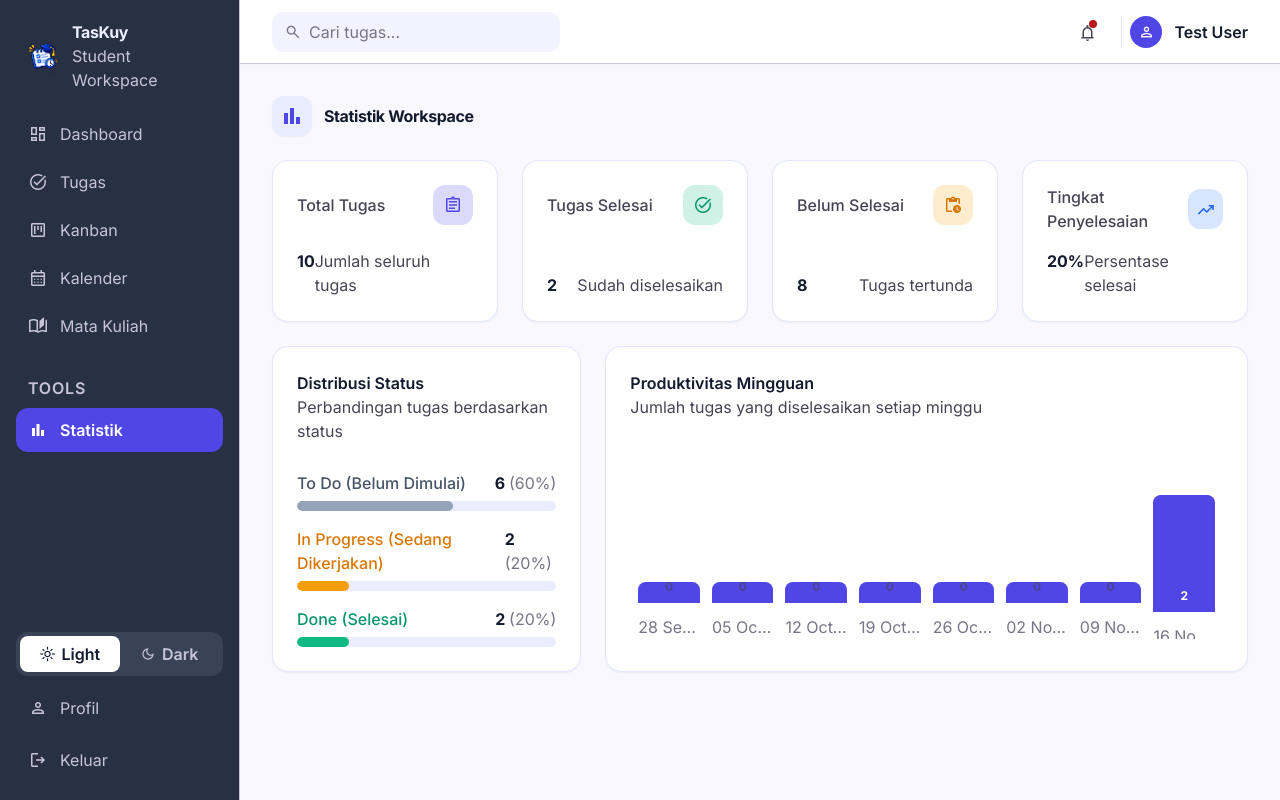
After one commit to Subs-ajah-1924/Kelompok_Sigma, a Laravel app: page /statistics in a window 1280 px wide. The commit adds this page. Run offline with Laravel 12, Linux system fonts and the light colour scheme; a user stored in the database is signed in; data comes from the database, SQL or seed files in the repository; style sheets or scripts are compiled from the project's sources; some libraries are stand-ins or nearby versions.

Commit message:
Ganti Workspace Views jadi TOOLS, hapus Semua Tugas, tambah fitur Statistik

```diff
--- /dev/null
+++ b/app/Http/Controllers/StatisticsController.php
@@ -0,0 +1,51 @@
+<?php
+
+namespace App\Http\Controllers;
+
+use Illuminate\View\View;
+
+class StatisticsController extends Controller
+{
+    public function __invoke(): View
+    {
+        $user = auth()->user();
+
+        $totalTasks = $user->tasks()->count();
+        $doneCount = $user->tasks()->where('status', 'done')->count();
+        $todoCount = $user->tasks()->where('status', '!=', 'done')->count();
+        $completionRate = $totalTasks > 0 ? round(($doneCount / $totalTasks) * 100, 1) : 0;
+
+        // Produktivitas mingguan (jumlah tugas selesai per minggu, misal 8 minggu terakhir)
+        $weeklyProductivity = [];
+        for ($i = 7; $i >= 0; $i--) {
+            $startOfWeek = now()->subWeeks($i)->startOfWeek();
+            $endOfWeek = now()->subWeeks($i)->endOfWeek();
+
+            $count = $user->tasks()
+                ->where('status', 'done')
+                ->whereBetween('updated_at', [$startOfWeek, $endOfWeek])
+                ->count();
+
+            $weeklyProductivity[] = [
+                'week' => $startOfWeek->format('d M').' - '.$endOfWeek->format('d M'),
+                'count' => $count,
+            ];
+        }
+
+        // Distribusi status
+        $statusCounts = [
+            'todo' => $user->tasks()->where('status', 'todo')->count(),
+            'in_progress' => $user->tasks()->where('status', 'in_progress')->count(),
+            'done' => $doneCount,
+        ];
+
+        return view('statistics.index', compact(
+            'totalTasks',
+            'doneCount',
+            'todoCount',
+            'completionRate',
+            'weeklyProductivity',
+            'statusCounts'
+        ));
+    }
+}
--- a/resources/views/layouts/app.blade.php
+++ b/resources/views/layouts/app.blade.php
@@ -117,11 +117,14 @@
                     </nav>
 
                     <div class="pt-2">
-                        <p class="px-3 font-label-sm text-label-sm text-outline-variant dark:text-slate-500 font-semibold tracking-wider uppercase mb-2">Workspace Views</p>
+                        <p class="px-3 font-label-sm text-label-sm text-outline-variant dark:text-slate-500 font-semibold tracking-wider uppercase mb-2">TOOLS</p>
                         <nav class="flex flex-col gap-1">
-                            <a href="{{ route('tasks.index') }}" class="flex items-center gap-3 px-3 py-2 rounded-xl font-label-lg text-label-lg text-outline-variant dark:text-slate-400 hover:bg-surface-container-highest/10 dark:hover:bg-slate-800/60 hover:text-inverse-on-surface dark:hover:text-slate-100 transition-all">
-                                <span class="material-symbols-outlined text-[20px]">format_list_bulleted</span>
-                                <span>Semua Tugas</span>
+                            @php
+                                $statActive = request()->routeIs('statistics.index');
+                            @endphp
+                            <a href="{{ route('statistics.index') }}" class="flex items-center gap-3 px-3 py-2.5 rounded-xl font-label-lg text-label-lg transition-all {{ $statActive ? 'bg-primary-container text-on-primary font-semibold shadow-sm' : 'text-outline-variant dark:text-slate-400 hover:bg-surface-container-highest/10 dark:hover:bg-slate-800/60 hover:text-inverse-on-surface dark:hover:text-slate-100' }}">
+                                <span class="material-symbols-outlined text-[20px]">bar_chart</span>
+                                <span>Statistik</span>
                             </a>
                         </nav>
                     </div>
--- /dev/null
+++ b/resources/views/statistics/index.blade.php
@@ -0,0 +1,136 @@
+<x-app-layout>
+    <x-slot name="header">
+        <div class="flex items-center gap-3">
+            <div class="w-10 h-10 rounded-xl bg-surface-container flex items-center justify-center text-primary-container shadow-xs">
+                <span class="material-symbols-outlined text-[24px]">bar_chart</span>
+            </div>
+            <div class="flex items-center gap-2.5">
+                <h1 class="font-headline-lg text-headline-lg text-on-surface font-bold tracking-tight">Statistik Workspace</h1>
+            </div>
+        </div>
+    </x-slot>
+
+    <div class="flex flex-col gap-6">
+        <!-- Main Stats Grid -->
+        <div class="grid grid-cols-1 sm:grid-cols-2 lg:grid-cols-4 gap-6">
+            <!-- Total Tugas -->
+            <div class="rounded-2xl bg-surface-container-lowest p-6 border border-surface-container-high shadow-xs flex flex-col justify-between gap-4">
+                <div class="flex items-center justify-between">
+                    <span class="font-label-md text-label-md text-on-surface-variant font-medium">Total Tugas</span>
+                    <div class="w-10 h-10 rounded-xl bg-primary-container/20 flex items-center justify-center text-primary">
+                        <span class="material-symbols-outlined text-[20px]">assignment</span>
+                    </div>
+                </div>
+                <div class="flex items-baseline justify-between">
+                    <span class="font-display-lg text-display-lg text-on-surface font-bold">{{ $totalTasks }}</span>
+                    <span class="font-label-sm text-label-sm text-on-surface-variant">Jumlah seluruh tugas</span>
+                </div>
+            </div>
+
+            <!-- Tugas Selesai -->
+            <div class="rounded-2xl bg-surface-container-lowest p-6 border border-surface-container-high shadow-xs flex flex-col justify-between gap-4">
+                <div class="flex items-center justify-between">
+                    <span class="font-label-md text-label-md text-on-surface-variant font-medium">Tugas Selesai</span>
+                    <div class="w-10 h-10 rounded-xl bg-emerald-500/20 flex items-center justify-center text-emerald-600 dark:text-emerald-400">
+                        <span class="material-symbols-outlined text-[20px]">task_alt</span>
+                    </div>
+                </div>
+                <div class="flex items-baseline justify-between">
+                    <span class="font-display-lg text-display-lg text-on-surface font-bold">{{ $doneCount }}</span>
+                    <span class="font-label-sm text-label-sm text-on-surface-variant">Sudah diselesaikan</span>
+                </div>
+            </div>
+
+            <!-- Belum Selesai -->
+            <div class="rounded-2xl bg-surface-container-lowest p-6 border border-surface-container-high shadow-xs flex flex-col justify-between gap-4">
+                <div class="flex items-center justify-between">
+                    <span class="font-label-md text-label-md text-on-surface-variant font-medium">Belum Selesai</span>
+                    <div class="w-10 h-10 rounded-xl bg-amber-500/20 flex items-center justify-center text-amber-600 dark:text-amber-400">
+                        <span class="material-symbols-outlined text-[20px]">pending_actions</span>
+                    </div>
+                </div>
+                <div class="flex items-baseline justify-between">
+                    <span class="font-display-lg text-display-lg text-on-surface font-bold">{{ $todoCount }}</span>
+                    <span class="font-label-sm text-label-sm text-on-surface-variant">Tugas tertunda</span>
+                </div>
+            </div>
+
+            <!-- Tingkat Penyelesaian -->
+            <div class="rounded-2xl bg-surface-container-lowest p-6 border border-surface-container-high shadow-xs flex flex-col justify-between gap-4">
+                <div class="flex items-center justify-between">
+                    <span class="font-label-md text-label-md text-on-surface-variant font-medium">Tingkat Penyelesaian</span>
+                    <div class="w-10 h-10 rounded-xl bg-blue-500/20 flex items-center justify-center text-blue-600 dark:text-blue-400">
+                        <span class="material-symbols-outlined text-[20px]">trending_up</span>
+                    </div>
+                </div>
+                <div class="flex items-baseline justify-between">
+                    <span class="font-display-lg text-display-lg text-on-surface font-bold">{{ $completionRate }}%</span>
+                    <span class="font-label-sm text-label-sm text-on-surface-variant">Persentase selesai</span>
+                </div>
+            </div>
+        </div>
+
+        <!-- Detail Section: Distribusi Status & Produktivitas Mingguan -->
+        <div class="grid grid-cols-1 lg:grid-cols-3 gap-6">
+            <!-- Distribusi Status -->
+            <div class="rounded-2xl bg-surface-container-lowest p-6 border border-surface-container-high shadow-xs flex flex-col gap-5">
+                <div>
+                    <h3 class="font-title-lg text-title-lg text-on-surface font-semibold">Distribusi Status</h3>
+                    <p class="font-body-sm text-body-sm text-on-surface-variant">Perbandingan tugas berdasarkan status</p>
+                </div>
+
+                <div class="flex flex-col gap-4 mt-2">
+                    @php
+                        $statuses = [
+                            ['label' => 'To Do (Belum Dimulai)', 'count' => $statusCounts['todo'], 'color' => 'bg-slate-400', 'text' => 'text-slate-600 dark:text-slate-300'],
+                            ['label' => 'In Progress (Sedang Dikerjakan)', 'count' => $statusCounts['in_progress'], 'color' => 'bg-amber-500', 'text' => 'text-amber-600 dark:text-amber-400'],
+                            ['label' => 'Done (Selesai)', 'count' => $statusCounts['done'], 'color' => 'bg-emerald-500', 'text' => 'text-emerald-600 dark:text-emerald-400'],
+                        ];
+                    @endphp
+
+                    @foreach ($statuses as $stat)
+                        @php
+                            $pct = $totalTasks > 0 ? round(($stat['count'] / $totalTasks) * 100) : 0;
+                        @endphp
+                        <div class="flex flex-col gap-1.5">
+                            <div class="flex items-center justify-between font-label-md text-label-md">
+                                <span class="{{ $stat['text'] }} font-medium">{{ $stat['label'] }}</span>
+                                <span class="font-bold text-on-surface">{{ $stat['count'] }} <span class="text-outline font-normal">({{ $pct }}%)</span></span>
+                            </div>
+                            <div class="w-full h-2.5 rounded-full bg-surface-container overflow-hidden">
+                                <div class="h-full {{ $stat['color'] }} rounded-full transition-all duration-500" style="width: {{ $pct }}%"></div>
+                            </div>
+                        </div>
+                    @endforeach
+                </div>
+            </div>
+
+            <!-- Produktivitas Mingguan -->
+            <div class="lg:col-span-2 rounded-2xl bg-surface-container-lowest p-6 border border-surface-container-high shadow-xs flex flex-col gap-5">
+                <div>
+                    <h3 class="font-title-lg text-title-lg text-on-surface font-semibold">Produktivitas Mingguan</h3>
+                    <p class="font-body-sm text-body-sm text-on-surface-variant">Jumlah tugas yang diselesaikan setiap minggu</p>
+                </div>
+
+                <div class="flex items-end gap-3 h-52 pt-6 px-2 overflow-x-auto pb-2">
+                    @php
+                        $maxWeekly = max(array_merge([1], array_column($weeklyProductivity, 'count')));
+                    @endphp
+                    @foreach ($weeklyProductivity as $weekData)
+                        @php
+                            $heightPercent = max(12, round(($weekData['count'] / max(1, $maxWeekly)) * 100));
+                        @endphp
+                        <div class="flex-1 flex flex-col items-center gap-2 min-w-[50px] h-full justify-end group">
+                            <span class="font-label-sm text-label-sm font-bold text-primary opacity-0 group-hover:opacity-100 transition-opacity">{{ $weekData['count'] }}</span>
+                            <div class="w-full bg-primary-container/30 group-hover:bg-primary-container rounded-t-lg transition-all duration-300 relative flex items-end justify-center pb-2" style="height: {{ $heightPercent }}%;">
+                                <div class="absolute inset-x-0 bottom-0 bg-primary rounded-t-lg" style="height: 100%;"></div>
+                                <span class="relative z-10 text-on-primary font-bold text-xs {{ $weekData['count'] == 0 ? 'text-on-surface-variant opacity-60' : '' }}">{{ $weekData['count'] }}</span>
+                            </div>
+                            <span class="font-label-xs text-label-xs text-outline text-center truncate w-full mt-1">{{ $weekData['week'] }}</span>
+                        </div>
+                    @endforeach
+                </div>
+            </div>
+        </div>
+    </div>
+</x-app-layout>
--- a/routes/web.php
+++ b/routes/web.php
@@ -7,6 +7,7 @@ use App\Http\Controllers\DashboardController;
 use App\Http\Controllers\KanbanController;
 use App\Http\Controllers\NotificationController;
 use App\Http\Controllers\ProfileController;
+use App\Http\Controllers\StatisticsController;
 use App\Http\Controllers\TaskController;
 use App\Http\Controllers\TaskReadController;
 use App\Http\Controllers\ThemeController;
@@ -27,6 +28,7 @@ Route::middleware('auth')->group(function () {
     Route::resource('courses', CourseController::class)->except(['show']);
 
     Route::get('/kanban', [KanbanController::class, 'index'])->name('kanban.index');
+    Route::get('/statistics', StatisticsController::class)->name('statistics.index');
     Route::get('/calendar', [CalendarController::class, 'index'])->name('calendar.index');
 
     Route::resource('agendas', AgendaController::class)
```
Also changed, not shown: tests/Feature/ControllerRoutingTest.php (+2 -0 lines).
